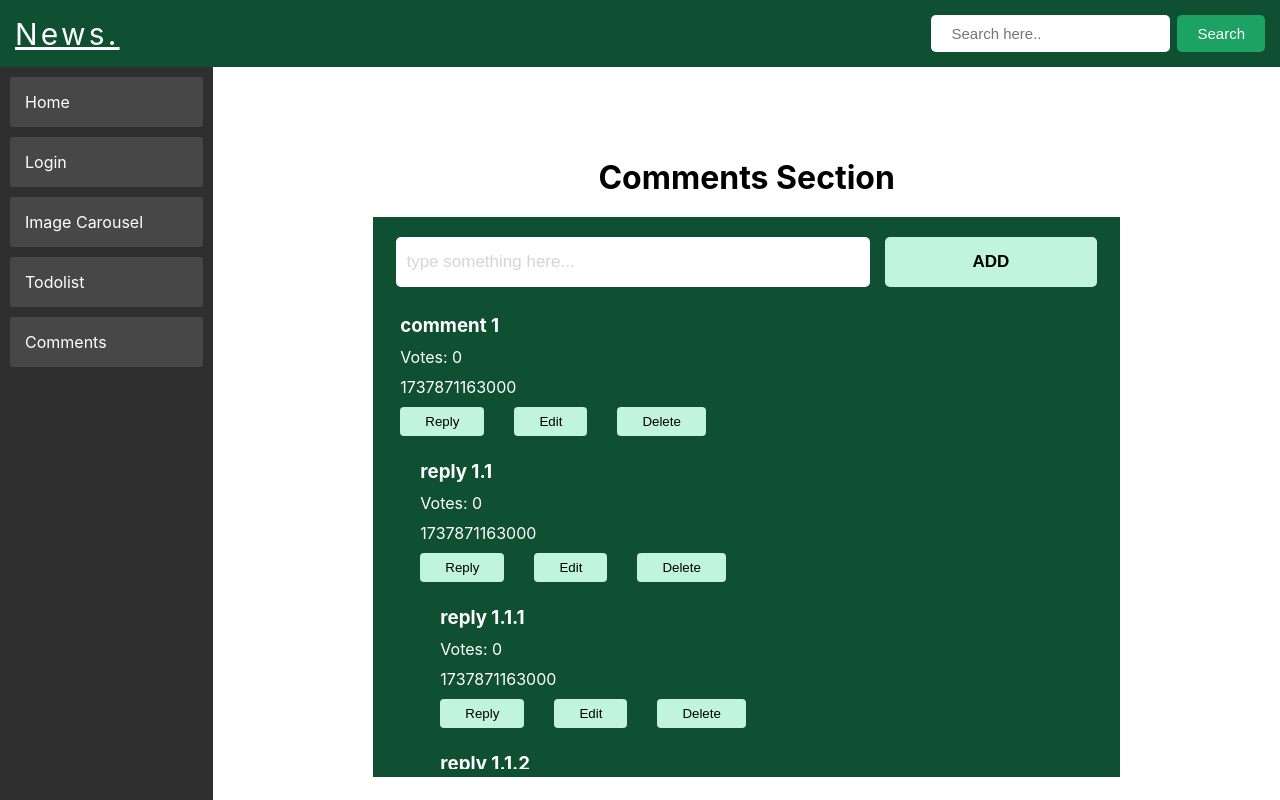
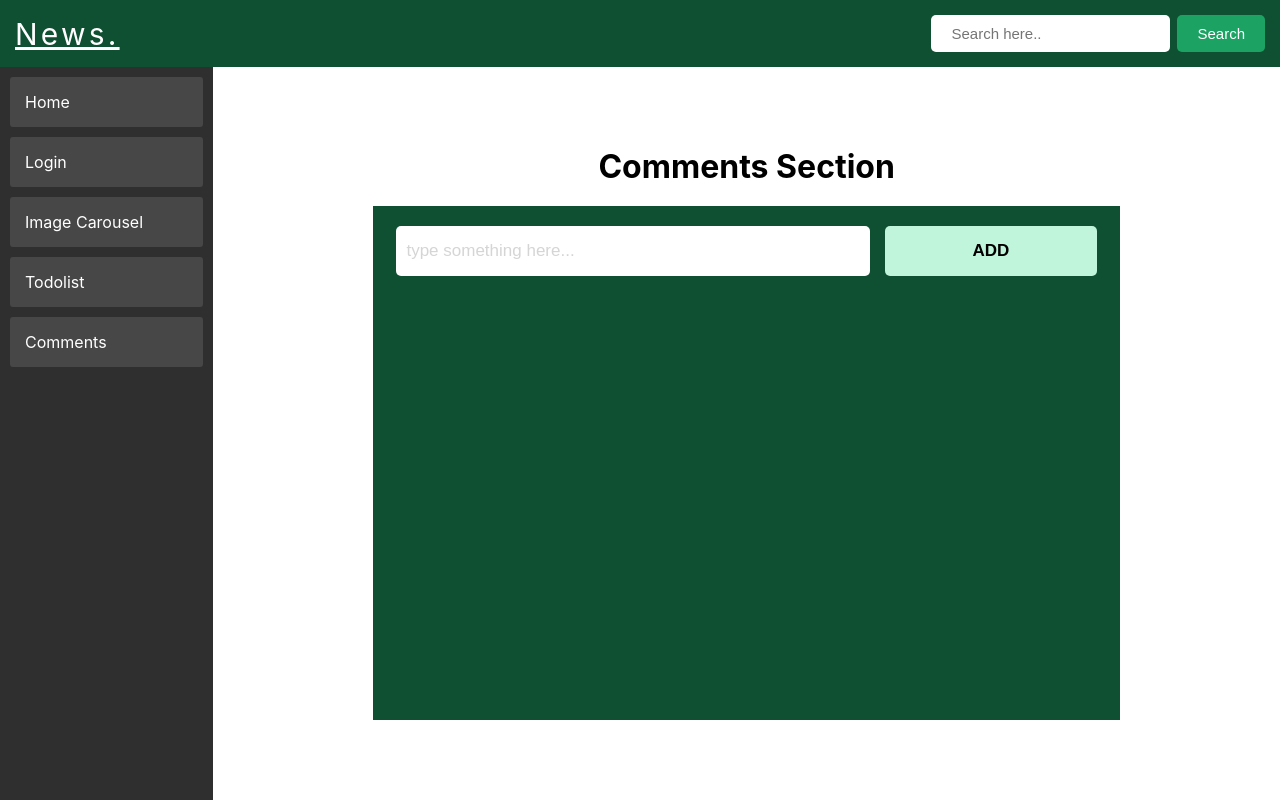
Before and after one commit to kavita1666/react-mini-projects-mcr, a React (Create React App) app: page /comments in a window 1280 px wide. Built offline with nearby package versions, Linux system fonts and the light colour scheme.

Commit message:
added edit delete reply to comments

```diff
--- a/src/components/CommentsSection/CommentCard/CommentCard.js
+++ b/src/components/CommentsSection/CommentCard/CommentCard.js
@@ -1,36 +1,107 @@
 import React, { useState } from "react";
 import "./CommentCard.css";
 
-export const CommentCard = ({ comment }) => {
+export const CommentCard = ({ comment, commentsData, setCommentsData }) => {
   const [replyBoxOpen, setReplyBoxOpen] = useState(false);
   const [replyContent, setReplyContent] = useState("");
+  const [isEditMode, setIsEditMode] = useState(false);
 
-  const handleReply = () => {
-    setReplyBoxOpen(!replyBoxOpen);
+  // function with recursion
+  const handleInsertReply = (replyId, replyData) => {
+    const newComments = replyData.map((item) => {
+      if (item.id === replyId) {
+        const lastDigit = item.id.split(".").pop();
+        return {
+          ...item,
+          replies: [...item.replies, { id: item.id + "." + lastDigit + 1, content: replyContent, replies: [] }],
+        };
+      } else if (item.replies && item.replies.length > 0) {
+        return {
+          ...item,
+          replies: handleInsertReply(replyId, item.replies),
+        };
+      }
+      return item;
+    });
+    return newComments;
+  };
+
+  // handle reply
+  const handleSubmitReply = (replyId) => {
+    if (replyContent.trim().length > 0) {
+      console.log(replyId, handleInsertReply(replyId, commentsData));
+      setCommentsData((prevComments) => handleInsertReply(replyId, prevComments));
+      setReplyBoxOpen(!replyBoxOpen);
+      setReplyContent("");
+    }
+  };
+
+  const handleEditCommentRecursion = (commentId, data) => {
+    const newComments = data.map((item) => {
+      if (item.id === commentId) {
+        return {
+          ...item,
+          content: replyContent,
+        };
+      } else if (item.replies && item.replies.length > 0) {
+        return {
+          ...item,
+          replies: handleEditCommentRecursion(commentId, item.replies),
+        };
+      }
+      return item;
+    });
+    return newComments;
+  };
+
+  //handle Edit
+  const handleEditComment = (commentId) => {
+    setReplyBoxOpen(true);
+    setReplyContent(comment.content);
+    setIsEditMode(true);
+    console.log("---here ", replyContent, comment.content);
+    if (replyContent !== comment.content) {
+      setCommentsData((prevComments) => handleEditCommentRecursion(commentId, prevComments));
+    }
+  };
+
+  const handleDeleteCommentRecursion = (commentId, data) => {
+    return data.reduce((acc, comment) => {
+      if (comment.id === commentId) {
+        return acc;
+      } else if (comment.replies && comment.replies.length > 0) {
+        comment.replies = handleDeleteCommentRecursion(commentId, comment.replies);
+      }
+      return [...acc, comment];
+    }, []);
+  };
+
+  // handle Delete
+  const handleDeleteComment = (commentId) => {
+    setCommentsData((prevComments) => handleDeleteCommentRecursion(commentId, prevComments));
   };
 
   return (
     <>
       <div className="comment-with-reply">
         <h3>{comment.content}</h3>
-        <p>Votes: 0</p>
-        <p>{Date.now()}</p>
+        <p>Id: {comment.id}</p>
         <div>
-          <button className="button" onClick={handleReply}>
+          <button className="button" onClick={() => setReplyBoxOpen(!replyBoxOpen)}>
             {replyBoxOpen ? "Hide Reply" : "Reply"}
           </button>
-          <button className="button" onClick={() => {}}>
+          <button className="button" onClick={() => handleEditComment(comment.id)}>
             Edit
           </button>
-          <button className="button" onClick={() => {}}>
+          <button className="button" onClick={() => handleDeleteComment(comment.id)}>
             Delete
           </button>
         </div>
         {replyBoxOpen && (
           <div className="reply-box">
             <textarea value={replyContent} onChange={(e) => setReplyContent(e.target.value)} className="reply-input" />
-            <button onClick={() => {}} className="button submit-reply">
-              Submit
+            <button onClick={() => (isEditMode ? handleEditComment(comment.id) : handleSubmitReply(comment.id))} className="button submit-reply">
+              {isEditMode ? "Edit" : "Submit"}
             </button>
           </div>
         )}
@@ -40,9 +111,9 @@ export const CommentCard = ({ comment }) => {
         comment.replies.length > 0 &&
         comment.replies.map((reply) => {
           return (
-            <li style={{ listStyleType: "none", paddingLeft: "20px" }}>
-              <CommentCard comment={reply} />
-            </li>
+            <div style={{ listStyleType: "none", paddingLeft: "20px" }}>
+              <CommentCard comment={reply} key={reply.id} commentsData={reply.replies} setCommentsData={setCommentsData} />
+            </div>
           );
         })}
     </>
--- a/src/components/CommentsSection/CommentsSection.js
+++ b/src/components/CommentsSection/CommentsSection.js
@@ -2,44 +2,42 @@ import React, { useState } from "react";
 import "./CommentsSection.css";
 import { CommentCard } from "./CommentCard/CommentCard";
 
-const sampleData = [
-  {
-    id: "1",
-    content: "comment 1",
-    replies: [
-      {
-        id: "1.1",
-        content: "reply 1.1",
-        replies: [
-          {
-            id: "1.1.1",
-            content: "reply 1.1.1",
-            replies: [],
-          },
-          {
-            id: "1.1.2",
-            content: "reply 1.1.2",
-            replies: [],
-          },
-        ],
-      },
-      {
-        id: "1.2",
-        content: "reply 1.2",
-        replies: [],
-      },
-    ],
-  },
-  {
-    id: "2",
-    content: "comment 2",
-    replies: [],
-  },
-];
+// const sampleData = [
+//   {
+//     id: "1",
+//     content: "comment 1",
+//     replies: [
+//       {
+//         id: "1.1",
+//         content: "reply 1.1",
+//         replies: [
+//           {
+//             id: "1.1.1",
+//             content: "reply 1.1.1",
+//             replies: [],
+//           },
+//         ],
+//       },
+//     ],
+//   },
+// ];
 
 export const CommentsSection = () => {
-  const [commentsData, setCommentsData] = useState(sampleData);
+  const [commentsData, setCommentsData] = useState([]);
   const [value, setValue] = useState("");
+
+  const handleAddComment = () => {
+    if (!value) return;
+    else {
+      const newComments = {
+        id: `${commentsData.length + 1}`,
+        content: value,
+        replies: [],
+      };
+      setCommentsData([...commentsData, newComments]);
+      setValue("");
+    }
+  };
 
   return (
     <div className="comments-section-container">
@@ -47,14 +45,14 @@ export const CommentsSection = () => {
       <div className="comments-inner-container">
         <div className="input-container">
           <input type="text" value={value} onChange={(e) => setValue(e.target.value)} className="input-field" placeholder="type something here..." />
-          <button type="button" className="add-button" onClick={() => {}}>
+          <button type="button" className="add-button" onClick={() => handleAddComment()}>
             ADD
           </button>
         </div>
         <div className="display-comments">
           {commentsData &&
             commentsData.map((comment) => {
-              return <CommentCard comment={comment} key={comment.id} />;
+              return <CommentCard comment={comment} key={comment.id} commentsData={commentsData} setCommentsData={setCommentsData} />;
             })}
         </div>
       </div>
```
